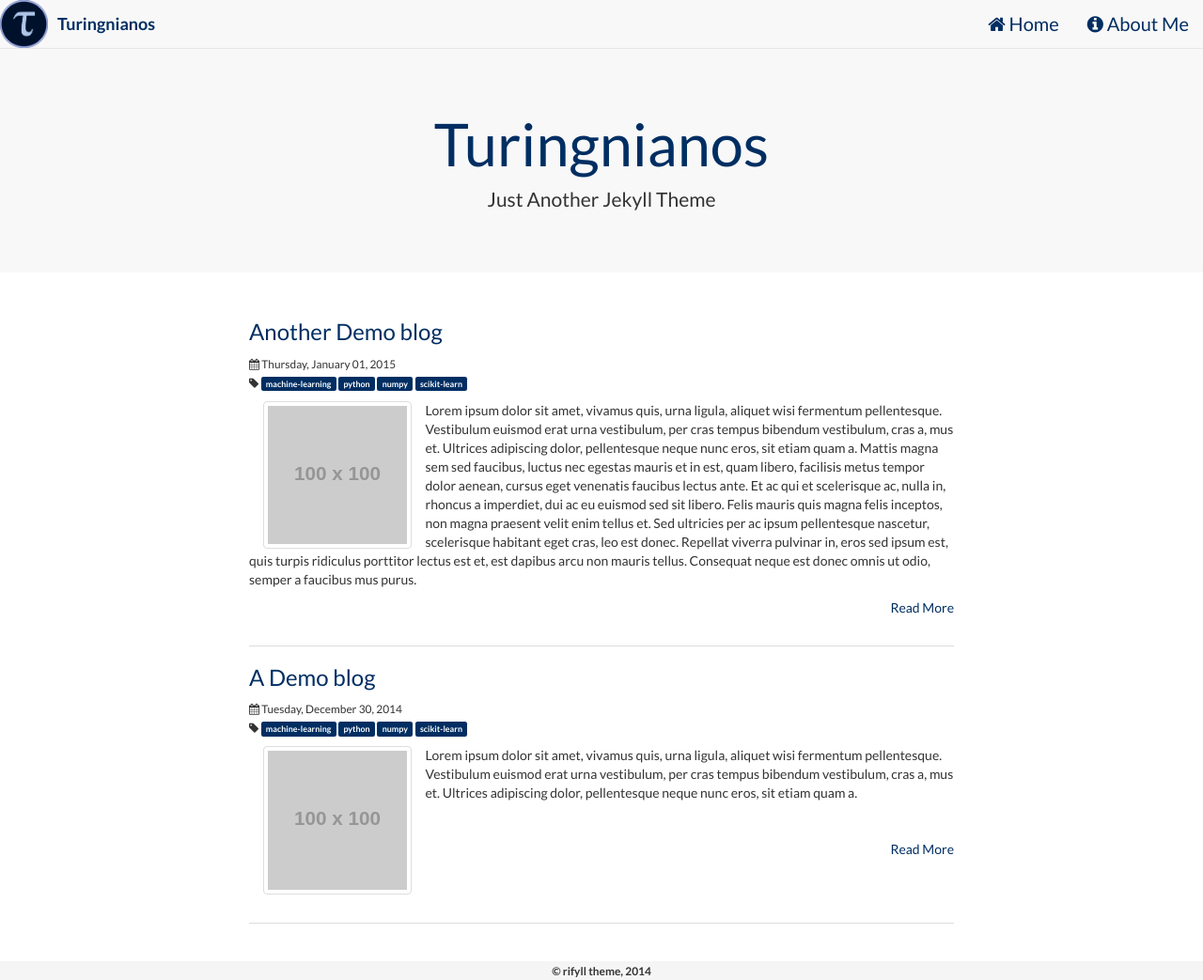
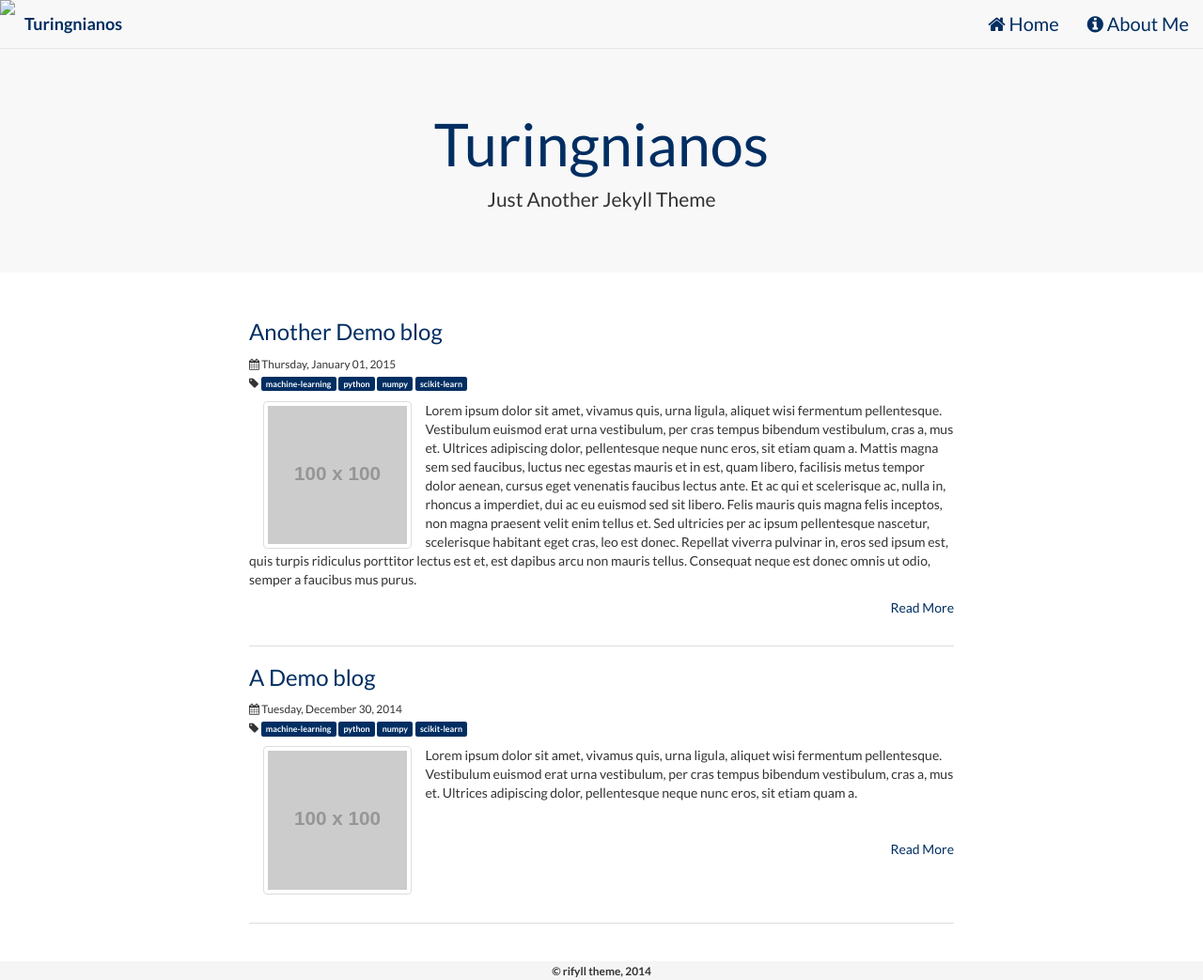
Before and after one commit to turingnianos/turingnianos.github.io, a Jekyll site: the page built from index.html, in a window 1280 px wide and 1043 px high. Shown: the whole window at 94% size. Built offline with Jekyll 4.4.1, drawn with Linux system fonts in a browser that asks for light colours; nearby versions of some CDN libraries.

Commit message:
Update _config.yml

```diff
--- a/_config.yml
+++ b/_config.yml
@@ -2,7 +2,7 @@
 title: Turingnianos
 email: turingnianos@gmail.com
 description: "Just Another Jekyll Theme"
-logo_location: "https://github.com/turingnianos/turingnianos.github.io/blob/master/logo.png"
+logo_location: "turingnianos.github.io/logo.png"
 
 #baseurl: "" # the subpath of your site, e.g. /blog/
 #url: "" # the base hostname & protocol for your site
```
